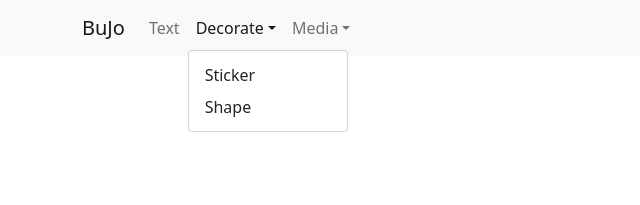
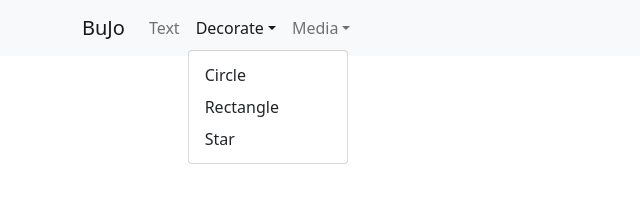
Before and after one commit to janhvikulkarni/JoBu, a React (Create React App) app in the folder bujo/: page / in a window 1280 px wide. Both pictures are taken after a click on the button "Decorate". Shown: the top 205 px of the page, without its empty margins (0-640 px from the left). Built offline with nearby package versions, Linux system fonts and the light colour scheme.

Commit message:
finished decorate component

```diff
--- a/bujo/src/App.js
+++ b/bujo/src/App.js
@@ -9,7 +9,7 @@ import React, {useState, useEffect} from 'react';
 import Modal from './Modal'
 import FileUploadComponent from './fileUpload.component';
 import TextContext from './textbox-context';
-import {Stage, Layer, Text, Image} from "react-konva";
+import {Stage, Layer, Text, Circle, Rect, Star} from "react-konva";
 
 import 'bootstrap/dist/css/bootstrap.min.css';
 
@@ -34,6 +34,11 @@ function App() {
   const [textboxes, setTextboxes] = useState([]);
   const textbox_value = { textboxes, setTextboxes };
 
+  // states for arrays of decorate items
+  const[circles, setCircles] = useState([]);
+  const[rectangles, setRectangles] = useState([]);
+  const[stars, setStars] = useState([]);
+
   let startDrag = (item) => {
     console.log("startDrag called");
     item.isDragging = true;
@@ -46,6 +51,48 @@ function App() {
     item.y = e.target.y();
   }
 
+  let addCircle = () => {
+    console.log("addCircle called");
+
+    let obj = {
+      isDragging: false,
+      x: 50,
+      y: 50
+    }
+
+    let arr = circles;
+    arr.push(obj);
+    setCircles([...arr]);
+  }
+
+  let addRectangle = () => {
+    console.log("addRectangle called");
+
+    let obj = {
+      isDragging: false,
+      x: 50,
+      y: 50
+    }
+
+    let arr = rectangles;
+    arr.push(obj);
+    setRectangles([...arr]);
+  }
+
+  let addStar = () => {
+    console.log("addStar called");
+
+    let obj = {
+      isDragging: false,
+      x: 50,
+      y: 50
+    }
+
+    let arr = stars;
+    arr.push(obj);
+    setStars([...arr]);
+  }
+
   return (
     <div className="App">
       <Navbar bg="light" expand="lg">
@@ -56,8 +103,9 @@ function App() {
             <Nav className="me-auto">
               <Nav.Link onClick={openEditor}>Text</Nav.Link>
               <NavDropdown title="Decorate" id="decorate-dropdown">
-                <NavDropdown.Item>Sticker</NavDropdown.Item>
-                <NavDropdown.Item>Shape</NavDropdown.Item>
+                <NavDropdown.Item onClick={addCircle}>Circle</NavDropdown.Item>
+                <NavDropdown.Item onClick={addRectangle}>Rectangle</NavDropdown.Item>
+                <NavDropdown.Item onClick={addStar}>Star</NavDropdown.Item>
               </NavDropdown>
               <NavDropdown title="Media" id="media-dropdown">
               <Nav.Link onClick={() => setIsOpen(true)}>Image</Nav.Link>
@@ -92,6 +140,57 @@ function App() {
               )
           })}
         </Layer>
+        <Layer>
+          {circles.map(item => {
+            console.log(item);
+            return(
+              <Circle
+                x={item.x}
+                y={item.y}
+                radius={50}
+                fill="red"
+                draggable
+                onDragStart={(item) => { startDrag(item); }}
+                onDragEnd={(e) => { stopDrag(e, item); }}>
+              </Circle>
+              )
+          })}
+        </Layer>
+        <Layer>
+          {rectangles.map(item => {
+            console.log(item);
+            return(
+              <Rect
+                x={item.x}
+                y={item.y}
+                width={50}
+                height={50}
+                fill="green"
+                draggable
+                onDragStart={(item) => { startDrag(item); }}
+                onDragEnd={(e) => { stopDrag(e, item); }}>
+              </Rect>
+              )
+          })}
+        </Layer>
+        <Layer>
+          {stars.map(item => {
+            console.log(item);
+            return(
+              <Star
+                x={item.x}
+                y={item.y}
+                numPoints={5}
+                innerRadius={20}
+                outerRadius={40}
+                fill="blue"
+                draggable
+                onDragStart={(item) => { startDrag(item); }}
+                onDragEnd={(e) => { stopDrag(e, item); }}>
+              </Star>
+              )
+          })}
+        </Layer>
       </Stage>
 
     </div>
```
Also changed, not shown: 1 other file (tests, documents, lock files or other folders).
